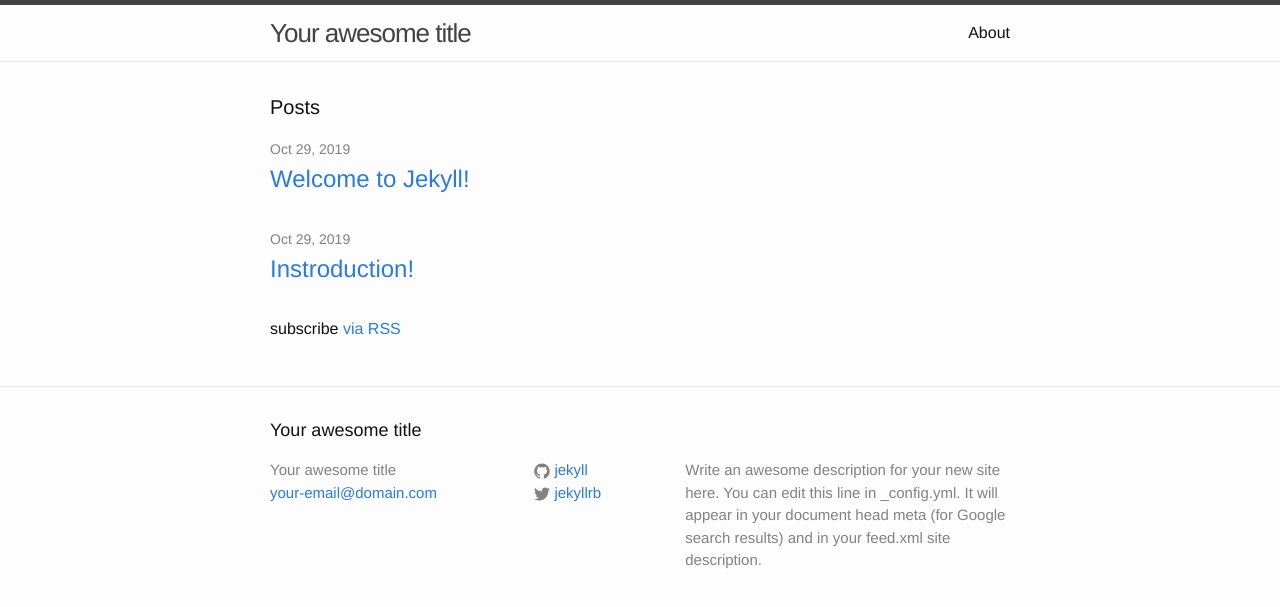
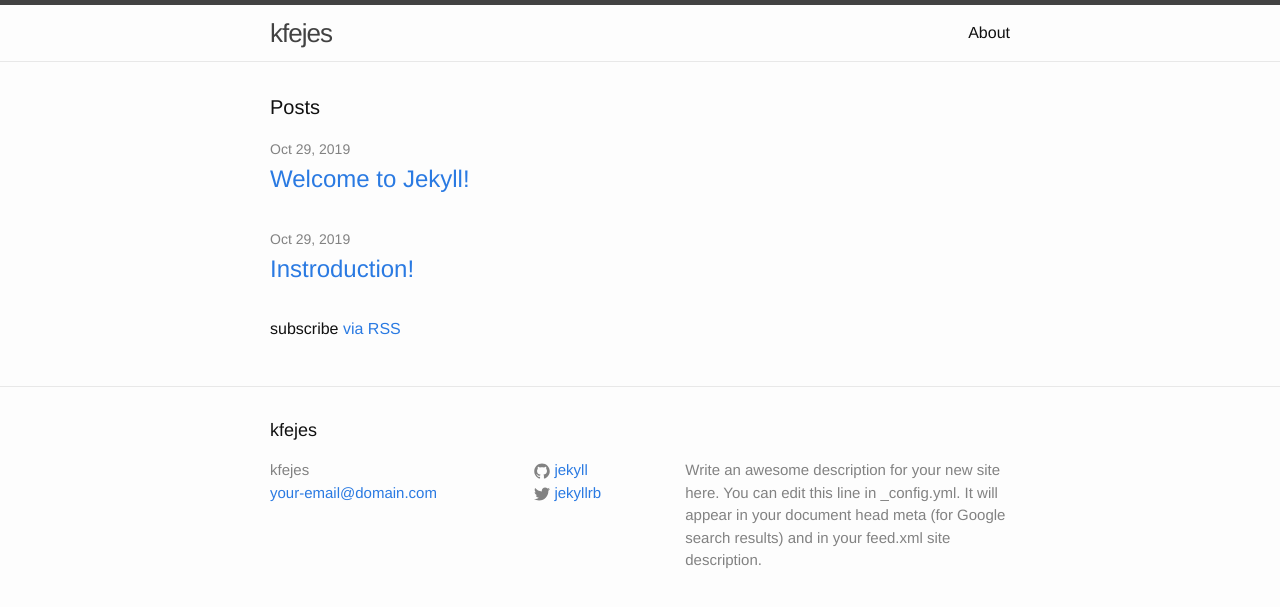
Before and after one commit to kfejes/kfejes.github.io, a Jekyll site: the page built from index.html, in a window 1280 px wide. Shown: the top 607 px of the page. Built offline with Jekyll 4.4.1, drawn with Linux system fonts in a browser that asks for light colours.

Commit message:
new title

```diff
--- a/_config.yml
+++ b/_config.yml
@@ -6,7 +6,7 @@
 # 'jekyll serve'. If you change this file, please restart the server process.
 
 # Site settings
-title: Your awesome title
+title: kfejes
 email: your-email@domain.com
 description: > # this means to ignore newlines until "baseurl:"
   Write an awesome description for your new site here. You can edit this
```
